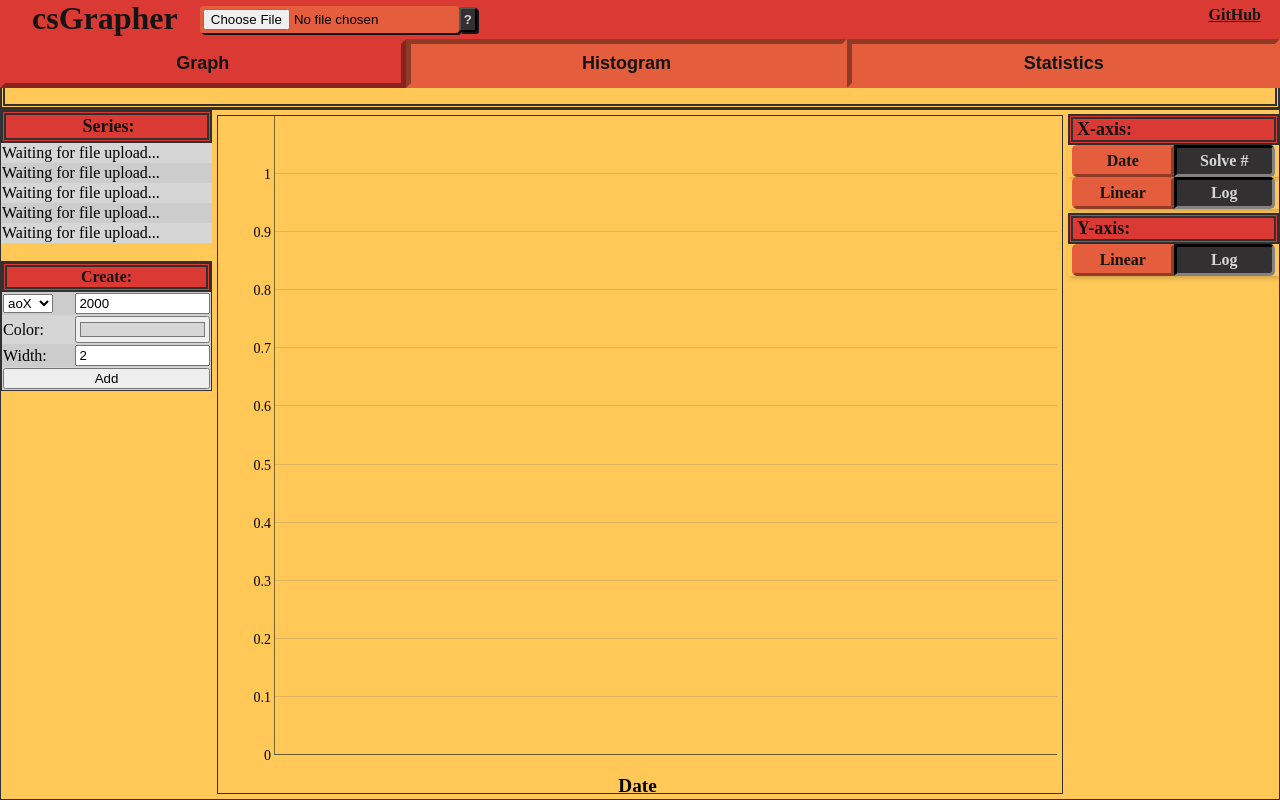
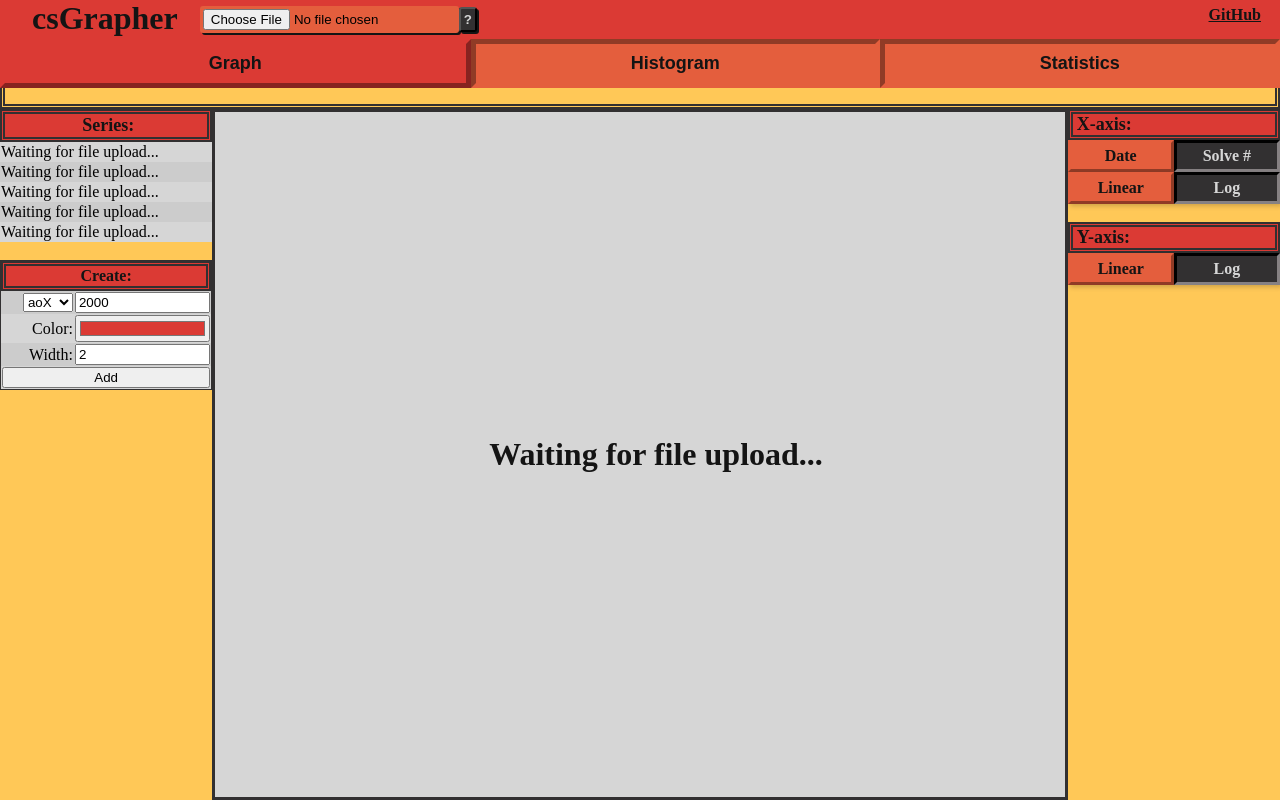
Before and after one commit to SierpinskiBrot/csGrapher, a plain HTML site: page index.html in a window 1280 px wide. Drawn offline with Linux system fonts and the light colour scheme.

Commit message:
css upgrades

```diff
--- a/index.html
+++ b/index.html
@@ -73,7 +73,7 @@
                     </tr>
                     <tr>
                         <td>Color:</td>
-                        <td><input id="newAvgColor" type="color" value="#D6D6D6"></td>
+                        <td><input id="newAvgColor" type="color" value="#DB3A34"></td>
                     </tr>
                     <tr>
                         <td>Width:</td>
@@ -85,7 +85,9 @@
                 </tbody>
             </table>
         </div>
-        <div id="graphdiv"></div>
+        <div id="graphdiv">
+            <h1 style="align-self: center;">Waiting for file upload...</h1>
+        </div>
 
         <div id="graphRightButtons">
             <div>
@@ -103,6 +105,7 @@
                     <label for="xSelectLog">Log</label>
                 </div>
             </div>
+            <br>
             <div>
                 <div class="buttonsTitle"> <p>Y-axis:</p></div>
                 <div class="radio">
@@ -212,7 +215,9 @@
                 </tbody>
             </table>
         </div>
-        <div id="histogramDiv"></div>
+        <div id="histogramDiv">
+            <h1 style="align-self: center;">Waiting for file upload...</h1>
+        </div>
         <div id="histRightButtons"></div>
     </div>
     <div id="statsContainer" style="display:none; flex-wrap:nowrap">
@@ -228,13 +233,18 @@
                 </tr>
             </tbody>
             <tbody id="pbStatsBody">
-
+                <tr>
+                    <td colspan="5">
+                        <h1 style="align-self: center;">Waiting for file upload...</h1>
+                    </td>
+                </tr>
             </tbody>
         </table>
         <div id="statsRightButtons"></div>
     </div>
     <script type="module" src="scripts.js"></script>
     <script type="text/javascript">
+        /*
         Dygraph.onDOMready(function onDOMready() {
             g = new Dygraph(
                 document.getElementById("graphdiv"),
@@ -244,6 +254,7 @@
                 }
             );
         });
+        */
     </script>
     <script type="text/javascript">
         (function (l) {
--- a/scripts.js
+++ b/scripts.js
@@ -418,6 +418,10 @@ jsonDataFile.addEventListener("change", function() {
         xSelectLinear.checked = true;
         ySelectLinear.checked = true;
 
+        //Make sure these are empty
+        document.getElementById("graphdiv").replaceChildren();
+        document.getElementById("histogramDiv").replaceChildren();
+
        //create dygraphs
         Dygraph.onDOMready(function onDOMready() {
             //Create the main graph
@@ -571,7 +575,7 @@ class UserData {
 
 
         this.labels = [ "Date", "Time","PB Single", "ao5", "PB ao5", "ao12", "PB ao12", "ao100","PB ao100", "ao1000","PB ao1000" ];
-        this.colors = ["#084C61", "#084C61", "#177E89", "#177E89", "#85A06A", "#85A06A", "#FFAD0A", "#FFAD0A", "#E45E3D", "#E45E3D"];
+        this.colors = ["#084C61", "#084C61", "#177E89", "#177E89", "#86A06A", "#86A06A", "#F2934A", "#F2934A", "#E45E3D", "#E45E3D"];
         this.widths = [2,2,2,2,2,2,2,2,2,2]
         this.visibilities = [true,true,true,true,true,true,true,true,true,true];
 
--- a/style.css
+++ b/style.css
@@ -6,6 +6,7 @@ html, body {
     margin: 0;
     row-gap: 0;
     grid-template-rows: min-content min-content min-content auto min-content;
+    overflow: hidden;
 }
 
 body > div {
@@ -27,23 +28,25 @@ div.toolbar {
     background-color: #E45E3D;
 }
 div.toolbar > button {
+    transition: flex-grow 0.25s;
     font-weight: bold;
     padding: 0.5em;
     font-size: large;
-    flex-grow: 1;
+    flex-grow: 3;
     flex-shrink: 1;
     text-align: center;
     background-color: #E45E3D;
     border: #E45E3D inset thick;
 }
 div.toolbar > button:hover {
-    background-color: #FFC857;
-    border: #FFC857 inset thick
+    background-color: #E04C39;
+    border-color: #E04C39;
 }
 
 div.toolbar > button.pressed {
     background-color: #DB3A34;
     border: #DB3A34 outset thick;
+    flex-grow: 4;
 }
 
 h1, p, a {
@@ -105,13 +108,15 @@ input#UploadFile {
 }
 
 #graphdiv, #histogramDiv {
+    background: #D6D6D6;
     display: grid;
     width: 80% !important;
     height: auto !important;
     justify-self: center;
     justify-content: center;
     align-items: start;
-    margin: 5px;
+    border: 3px solid #323031;
+
 }
 
 #graphLeftButtons, #statsLeftButtons, #histLeftButtons {
@@ -139,10 +144,6 @@ select#title-dropdown:hover {
 }
 
 
-
-#graphdiv, #toggleButtons, #graphContainer {
-    border: #323031 thin double;
-}
 
 button.seriesToggle {
     background-color: #E45E3D;
@@ -194,20 +195,9 @@ button.seriesToggle.pressed {
     padding: 4px;
     background: #323031;
     border: #323031  inset;
-    border-radius: 5px;
     color: #D6D6D6;
     font-weight: bold;
     width: 50%;
-}
-.radio > label:not(:last-of-type) {
-    margin-left: 4px;
-    border-top-right-radius: 0px;
-    border-bottom-right-radius: 0px;
-}
-.radio > label:is(:last-of-type) {
-    margin-right: 4px;
-    border-top-left-radius: 0px;
-    border-bottom-left-radius: 0px;
 }
 
 .radio > input[type="radio"]:checked + label {
@@ -220,7 +210,6 @@ button.seriesToggle.pressed {
     font-size: large;
     width: 100%;
     background-color: #DB3A34;
-    margin-top: 4px;
     box-sizing: border-box;
     border: double thick #323031;
 }
@@ -285,13 +274,12 @@ button.seriesToggle.pressed {
     position: absolute;
     top: 30px;
     left: 0;
-    background: #fdf6e3;
-    border: 1px solid #999;
-    border-radius: 5px;
+    background: #CCCCCC;
+    border: 5px outset #CCCCCC;
     padding: 8px;
     display: none;
     z-index: 10;
-    box-shadow: 0 2px 8px rgba(0, 0, 0, 0.25);
+    box-shadow: 0 4px 8px rgba(0, 0, 0, 0.75);
 }
 
 .settings-box label {
@@ -328,6 +316,10 @@ table.formTable > tbody > tr > th > div > button {
     width:  2em;
 }
 
+table.formTable > tbody > tr > td {
+    text-align: right;
+}
+
 table.formTable > tbody > tr > th {
     font-weight: bolder;
     border: double thick #323031;
@@ -352,7 +344,7 @@ table.formTable > tbody > tr > th {
     border-top: double thick #323031;
     border-bottom: double thick #323031;
 }
-#pbStatsBody > tr:nth-child(even) {
+#pbStatsBody > tr:nth-child(odd) {
     background-color: #D6D6D6;
 }
 #pbStatsBody > tr > td {
```
